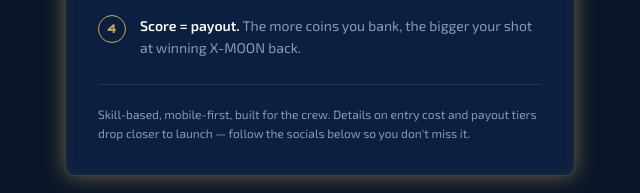
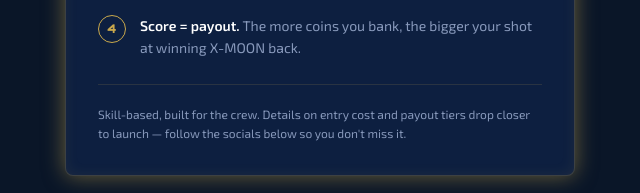
Before and after one commit to xmoonxrpl/xmoonxrpl.github.io, a plain HTML site: page index.html in a window 1280 px wide. Shown: the part 5889-6082 px from the top of the page, 605-1245 px from the left. Drawn offline with Linux system fonts and the light colour scheme.

Commit message:
Update index.html

```diff
--- a/index.html
+++ b/index.html
@@ -527,7 +527,7 @@
         <li><span class="g-num">3</span><span class="desc"><strong>Dodge & collect.</strong> Steer through asteroids, grab coins, survive as long as you can.</span></li>
         <li><span class="g-num">4</span><span class="desc"><strong>Score = payout.</strong> The more coins you bank, the bigger your shot at winning X-MOON back.</span></li>
       </ul>
-      <div class="game-note">Skill-based, mobile-first, built for the crew. Details on entry cost and payout tiers drop closer to launch — follow the socials below so you don't miss it.</div>
+      <div class="game-note">Skill-based, built for the crew. Details on entry cost and payout tiers drop closer to launch — follow the socials below so you don't miss it.</div>
     </div>
   </div>
 </section>
```
